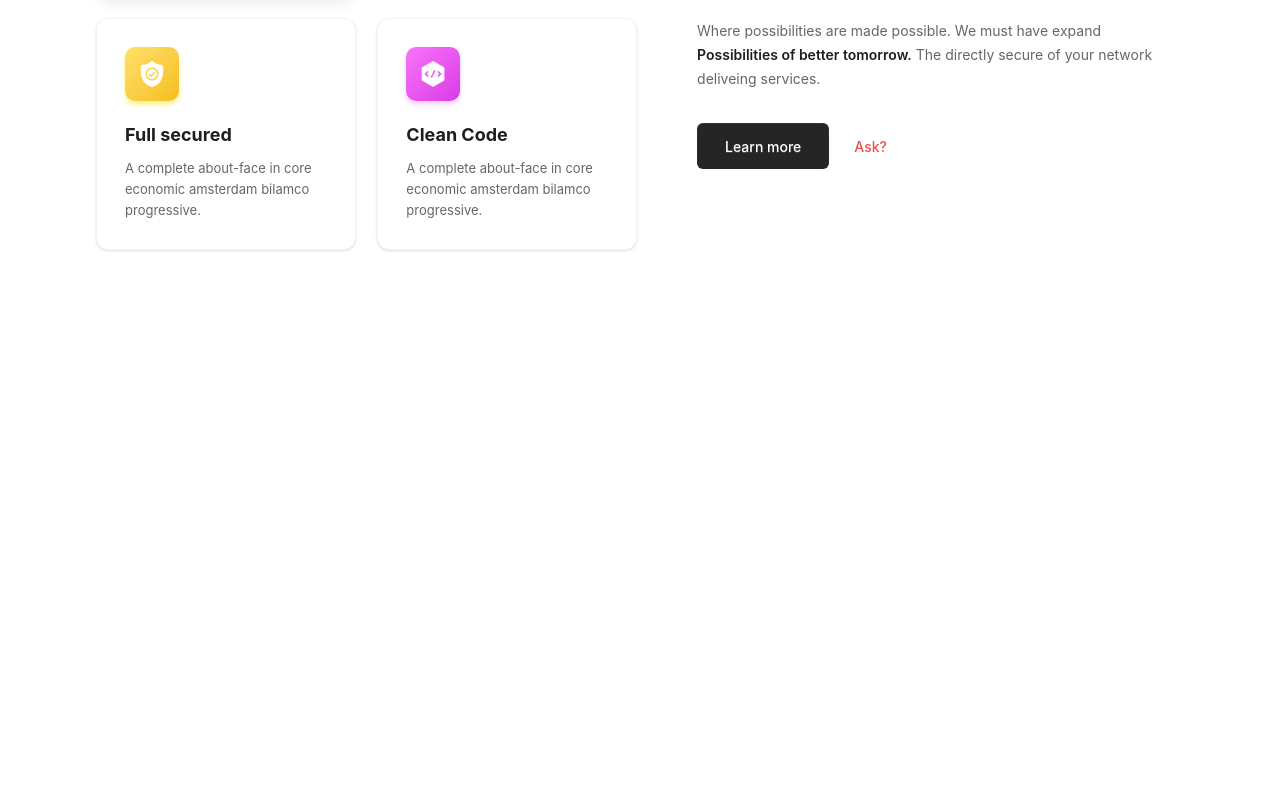
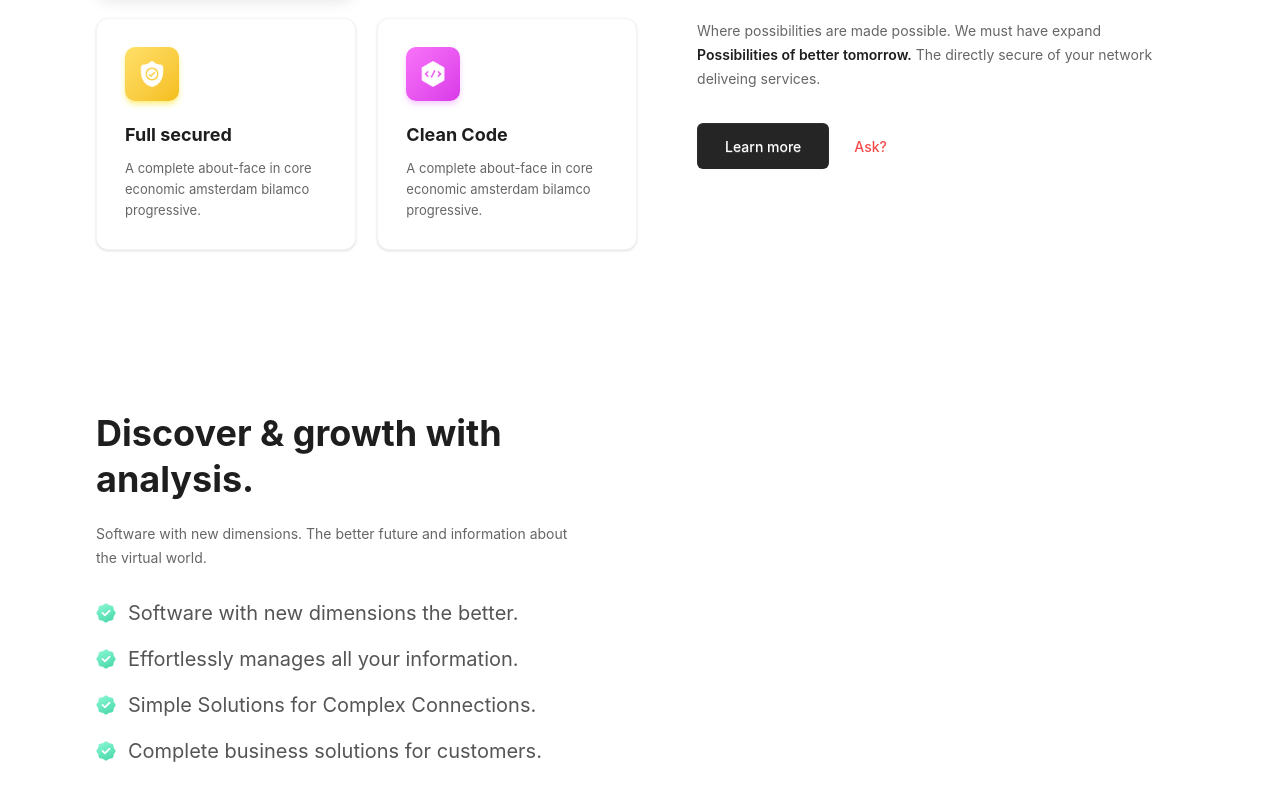
Before and after one commit to xadichalmatova0112-hue/newProject, a React (Vite) app: page / in a window 1280 px wide. Shown: the part 1076-1876 px from the top of the page. Before the commit the page ends 1406 px from the top, so only its background shows below. Built offline with nearby package versions, Linux system fonts and the light colour scheme.

Commit message:
third section

```diff
--- a/src/Components/MainCount.jsx
+++ b/src/Components/MainCount.jsx
@@ -8,6 +8,8 @@ import iconSettings from '../assets/settings.png'
 import iconUser from '../assets/user.png'
 import iconShield from '../assets/shield.png'
 import iconCode from '../assets/code.png'
+import analysisImg from '../assets/analysis.png'
+import checkIcon from '../assets/check.png'
 
 
 const MainCount = () => {
@@ -103,6 +105,49 @@ const MainCount = () => {
                     </div>
                 </div>
             </section>
+            <section className="bg-base-100 py-[80px]">
+                <div className="w-[85%] mx-auto flex flex-col lg:flex-row items-center justify-between gap-[60px]">
+
+                    <div className="w-full lg:w-[45%] flex flex-col items-start">
+                        <h2 className="text-[36px] font-bold text-[#1E1E1E] leading-[46px] mb-[20px]">
+                            Discover & growth with analysis.
+                        </h2>
+                        <p className="text-[14px] text-[#666666] leading-[24px] mb-[28px]">
+                            Software with new dimensions. The better future and information about the virtual world.
+                        </p>
+
+                        <ul className="flex flex-col gap-[16px]">
+                            <li className="flex items-center gap-[12px]">
+                                <img src={checkIcon} alt="check" className="w-[20px] h-[20px] object-contain" />
+                                <span className="text-[20px] text-[#555555]">
+                                    Software with new dimensions the better.
+                                </span>
+                            </li>
+                            <li className="flex items-center gap-[12px]">
+                                <img src={checkIcon} alt="check" className="w-[20px] h-[20px] object-contain" />
+                                <span className="text-[20px] text-[#555555]">
+                                    Effortlessly manages all your information.
+                                </span>
+                            </li>
+                            <li className="flex items-center gap-[12px]">
+                                <img src={checkIcon} alt="check" className="w-[20px] h-[20px] object-contain" />
+                                <span className="text-[20px] text-[#555555]">
+                                    Simple Solutions for Complex Connections.
+                                </span>
+                            </li>
+                            <li className="flex items-center gap-[12px]">
+                                <img src={checkIcon} alt="check" className="w-[20px] h-[20px] object-contain" />
+                                <span className="text-[20px] text-[#555555]">
+                                    Complete business solutions for customers.
+                                </span>
+                            </li>
+                        </ul>
+                    </div>
+
+
+
+                </div>
+            </section>
         </div >
     )
 }
```
Also changed, not shown: src/assets/analysis.png (added), src/assets/check.png (added).
